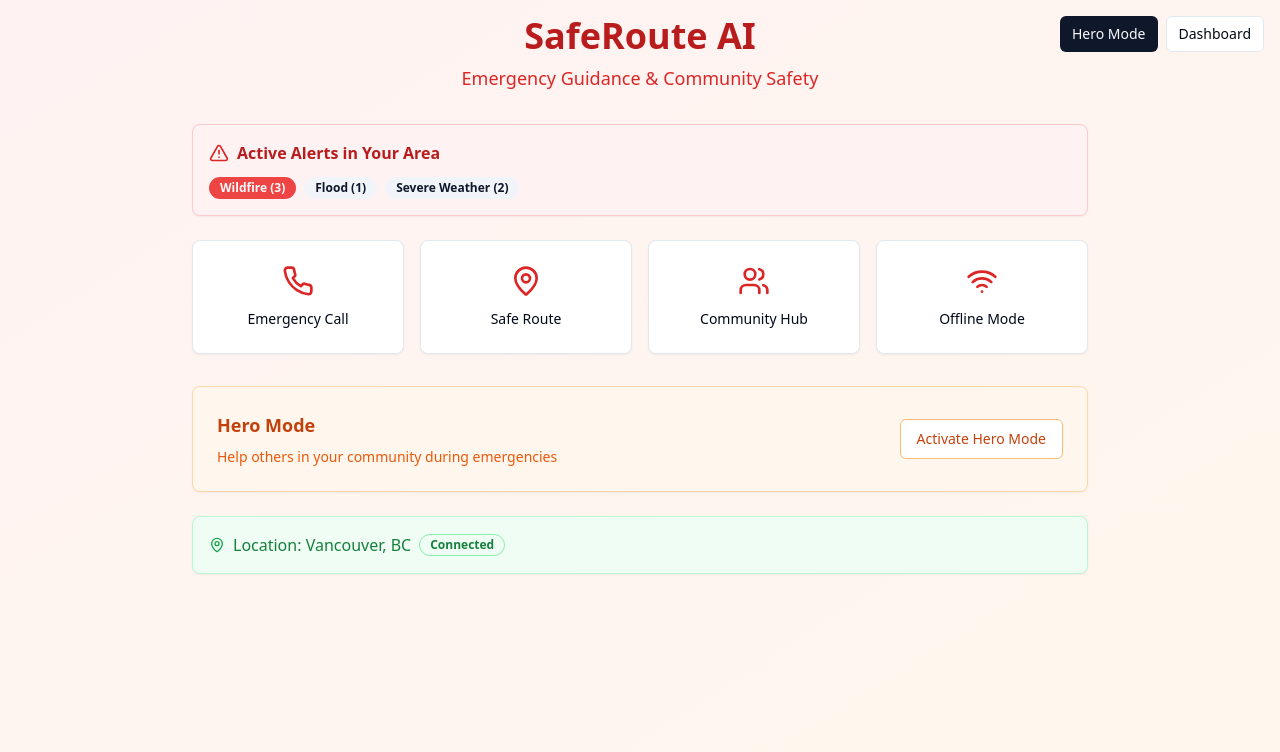
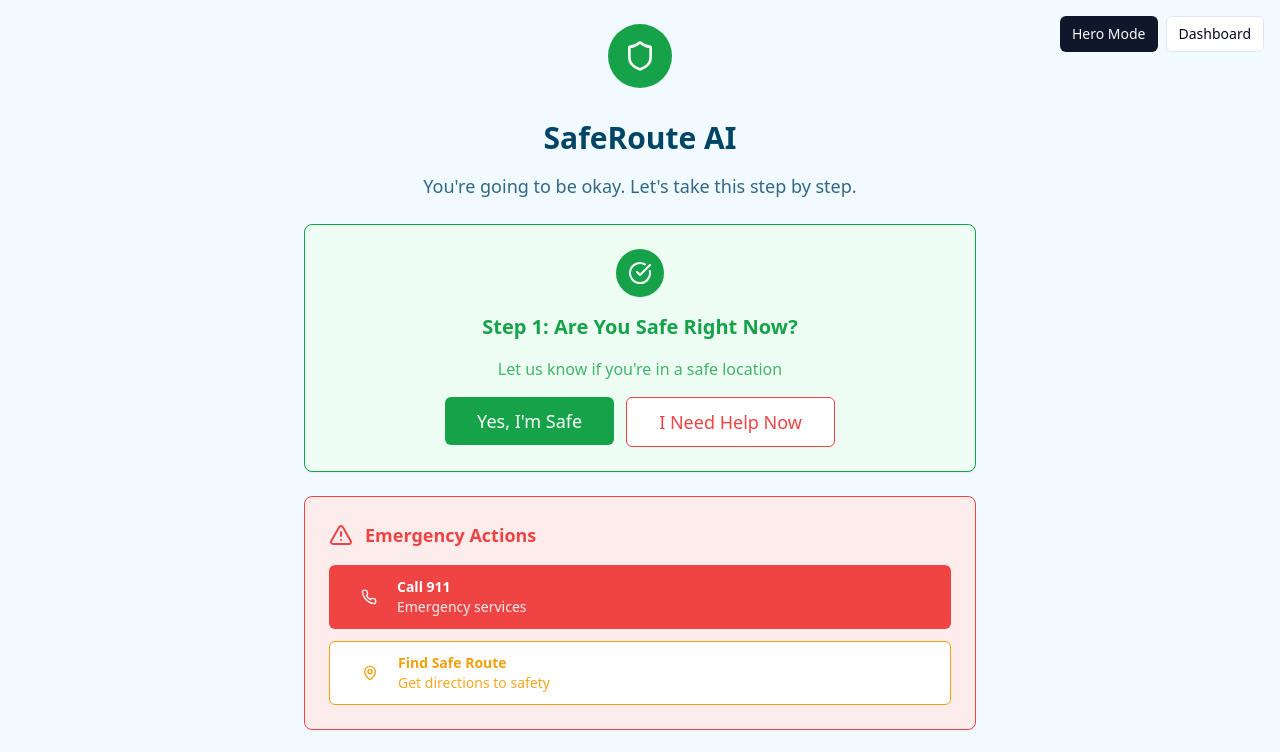
Before and after one commit to SunnyG33/safe-route-ai-funds, a React (Vite) app: page / in a window 1280 px wide. Shown: the top 752 px of the page. Built offline with nearby package versions, Linux system fonts and the light colour scheme.

Commit message:
Refactor Hero Mode UI
Redesign the Hero Mode interface based on recommended UI principles for high-stress situations.

```diff
--- a/src/components/EmergencyHero.tsx
+++ b/src/components/EmergencyHero.tsx
@@ -1,88 +1,109 @@
-import { AlertTriangle, Phone, MapPin, Users, Wifi } from "lucide-react";
+import { Shield, Phone, CheckCircle, Users, AlertTriangle, MapPin } from "lucide-react";
 import { Button } from "@/components/ui/button";
 import { Card, CardContent } from "@/components/ui/card";
 import { Badge } from "@/components/ui/badge";
 
 const EmergencyHero = () => {
-  const emergencyTypes = [
-    { name: "Wildfire", status: "active", count: 3 },
-    { name: "Flood", status: "watch", count: 1 },
-    { name: "Severe Weather", status: "warning", count: 2 },
-  ];
-
-  const quickActions = [
-    { icon: Phone, label: "Emergency Call", action: "911" },
-    { icon: MapPin, label: "Safe Route", action: "route" },
-    { icon: Users, label: "Community Hub", action: "community" },
-    { icon: Wifi, label: "Offline Mode", action: "offline" },
-  ];
-
   return (
-    <div className="min-h-screen bg-gradient-to-br from-red-50 to-orange-50 p-4">
-      <div className="max-w-4xl mx-auto">
-        {/* Header */}
-        <div className="text-center mb-8">
-          <h1 className="text-4xl font-bold text-red-700 mb-2">SafeRoute AI</h1>
-          <p className="text-lg text-red-600">Emergency Guidance & Community Safety</p>
+    <div className="min-h-screen bg-emergency-calm p-6">
+      <div className="max-w-2xl mx-auto space-y-6">
+        {/* Calming Header */}
+        <div className="text-center space-y-4">
+          <div className="inline-flex items-center justify-center w-16 h-16 bg-emergency-safe rounded-full mb-4">
+            <Shield className="h-8 w-8 text-emergency-safe-foreground" />
+          </div>
+          <h1 className="text-3xl font-bold text-emergency-calm-foreground">SafeRoute AI</h1>
+          <p className="text-lg text-emergency-calm-foreground/80">You're going to be okay. Let's take this step by step.</p>
         </div>
 
-        {/* Emergency Status Bar */}
-        <Card className="mb-6 border-red-200 bg-red-50">
-          <CardContent className="p-4">
-            <div className="flex items-center gap-2 mb-3">
-              <AlertTriangle className="h-5 w-5 text-red-600" />
-              <span className="font-semibold text-red-700">Active Alerts in Your Area</span>
+        {/* Step 1: Check In Safe */}
+        <Card className="border-emergency-safe bg-emergency-safe-light">
+          <CardContent className="p-6 text-center space-y-4">
+            <div className="inline-flex items-center justify-center w-12 h-12 bg-emergency-safe rounded-full">
+              <CheckCircle className="h-6 w-6 text-emergency-safe-foreground" />
             </div>
-            <div className="flex flex-wrap gap-2">
-              {emergencyTypes.map((emergency) => (
-                <Badge
-                  key={emergency.name}
-                  variant={emergency.status === "active" ? "destructive" : "secondary"}
-                  className="text-xs"
-                >
-                  {emergency.name} ({emergency.count})
-                </Badge>
-              ))}
-            </div>
-          </CardContent>
-        </Card>
-
-        {/* Quick Actions Grid */}
-        <div className="grid grid-cols-2 md:grid-cols-4 gap-4 mb-8">
-          {quickActions.map((action) => (
-            <Card key={action.label} className="hover:shadow-lg transition-shadow cursor-pointer">
-              <CardContent className="p-6 text-center">
-                <action.icon className="h-8 w-8 mx-auto mb-3 text-red-600" />
-                <p className="font-medium text-sm">{action.label}</p>
-              </CardContent>
-            </Card>
-          ))}
-        </div>
-
-        {/* Hero Mode Toggle */}
-        <Card className="mb-6 border-orange-200 bg-orange-50">
-          <CardContent className="p-6">
-            <div className="flex items-center justify-between">
-              <div>
-                <h3 className="text-lg font-semibold text-orange-700 mb-2">Hero Mode</h3>
-                <p className="text-orange-600 text-sm">
-                  Help others in your community during emergencies
-                </p>
-              </div>
-              <Button variant="outline" className="border-orange-300 text-orange-700 hover:bg-orange-100">
-                Activate Hero Mode
+            <h2 className="text-xl font-semibold text-emergency-safe">Step 1: Are You Safe Right Now?</h2>
+            <p className="text-emergency-safe/80">Let us know if you're in a safe location</p>
+            <div className="flex flex-col sm:flex-row gap-3 justify-center">
+              <Button
+                size="lg"
+                className="bg-emergency-safe text-emergency-safe-foreground hover:bg-emergency-safe/90 text-lg py-6 px-8"
+              >
+                Yes, I'm Safe
+              </Button>
+              <Button
+                size="lg"
+                variant="outline"
+                className="border-emergency-danger text-emergency-danger hover:bg-emergency-danger hover:text-emergency-danger-foreground text-lg py-6 px-8"
+              >
+                I Need Help Now
               </Button>
             </div>
           </CardContent>
         </Card>
 
-        {/* Current Location Status */}
-        <Card className="border-green-200 bg-green-50">
+        {/* Emergency Actions - Only if help needed */}
+        <Card className="border-emergency-danger bg-emergency-danger-light">
+          <CardContent className="p-6 space-y-4">
+            <div className="flex items-center gap-3 mb-4">
+              <AlertTriangle className="h-6 w-6 text-emergency-danger" />
+              <h3 className="text-lg font-semibold text-emergency-danger">Emergency Actions</h3>
+            </div>
+            <div className="grid gap-3">
+              <Button
+                size="lg"
+                className="bg-emergency-danger text-emergency-danger-foreground hover:bg-emergency-danger/90 justify-start h-16"
+              >
+                <Phone className="h-6 w-6 mr-3" />
+                <div className="text-left">
+                  <div className="font-semibold">Call 911</div>
+                  <div className="text-sm opacity-90">Emergency services</div>
+                </div>
+              </Button>
+              <Button
+                variant="outline"
+                size="lg"
+                className="border-emergency-warning text-emergency-warning hover:bg-emergency-warning hover:text-emergency-warning-foreground justify-start h-16"
+              >
+                <MapPin className="h-6 w-6 mr-3" />
+                <div className="text-left">
+                  <div className="font-semibold">Find Safe Route</div>
+                  <div className="text-sm opacity-90">Get directions to safety</div>
+                </div>
+              </Button>
+            </div>
+          </CardContent>
+        </Card>
+
+        {/* Community Support */}
+        <Card className="border-emergency-focus bg-emergency-calm">
+          <CardContent className="p-6 space-y-4">
+            <div className="flex items-center gap-3 mb-4">
+              <Users className="h-6 w-6 text-emergency-focus" />
+              <h3 className="text-lg font-semibold text-emergency-calm-foreground">Community Support</h3>
+            </div>
+            <p className="text-emergency-calm-foreground/80">Connect with local heroes and community members</p>
+            <Button
+              variant="outline"
+              size="lg"
+              className="w-full border-emergency-focus text-emergency-focus hover:bg-emergency-focus hover:text-emergency-focus-foreground h-14"
+            >
+              Join Community Hub
+            </Button>
+          </CardContent>
+        </Card>
+
+        {/* Current Status */}
+        <Card className="bg-card border-border">
           <CardContent className="p-4">
-            <div className="flex items-center gap-2">
-              <MapPin className="h-4 w-4 text-green-600" />
-              <span className="text-green-700 font-medium">Location: Vancouver, BC</span>
-              <Badge variant="outline" className="border-green-300 text-green-700">Connected</Badge>
+            <div className="flex items-center justify-between">
+              <div className="flex items-center gap-2">
+                <MapPin className="h-4 w-4 text-muted-foreground" />
+                <span className="text-sm text-muted-foreground">Vancouver, BC</span>
+              </div>
+              <Badge variant="outline" className="border-emergency-safe text-emergency-safe">
+                Connected
+              </Badge>
             </div>
           </CardContent>
         </Card>
--- a/src/index.css
+++ b/src/index.css
@@ -53,6 +53,25 @@ All colors MUST be HSL.
     --sidebar-border: 220 13% 91%;
 
     --sidebar-ring: 217.2 91.2% 59.8%;
+
+    /* Emergency-specific calming colors */
+    --emergency-safe: 142 76% 36%;
+    --emergency-safe-foreground: 0 0% 100%;
+    --emergency-safe-light: 142 76% 96%;
+
+    --emergency-warning: 38 92% 50%;
+    --emergency-warning-foreground: 0 0% 100%;
+    --emergency-warning-light: 38 92% 96%;
+
+    --emergency-danger: 0 84.2% 60.2%;
+    --emergency-danger-foreground: 0 0% 100%;
+    --emergency-danger-light: 0 84.2% 96%;
+
+    --emergency-calm: 200 100% 97%;
+    --emergency-calm-foreground: 200 100% 20%;
+
+    --emergency-focus: 217 91% 60%;
+    --emergency-focus-foreground: 0 0% 100%;
   }
 
   .dark {
@@ -91,6 +110,25 @@ All colors MUST be HSL.
     --sidebar-accent-foreground: 240 4.8% 95.9%;
     --sidebar-border: 240 3.7% 15.9%;
     --sidebar-ring: 217.2 91.2% 59.8%;
+
+    /* Emergency-specific calming colors for dark mode */
+    --emergency-safe: 142 69% 58%;
+    --emergency-safe-foreground: 142 84% 10%;
+    --emergency-safe-light: 142 69% 15%;
+
+    --emergency-warning: 38 100% 70%;
+    --emergency-warning-foreground: 38 100% 10%;
+    --emergency-warning-light: 38 100% 15%;
+
+    --emergency-danger: 0 62.8% 50%;
+    --emergency-danger-foreground: 0 84.2% 10%;
+    --emergency-danger-light: 0 62.8% 15%;
+
+    --emergency-calm: 200 50% 10%;
+    --emergency-calm-foreground: 200 50% 90%;
+
+    --emergency-focus: 217 91% 60%;
+    --emergency-focus-foreground: 0 0% 100%;
   }
 }
 
--- a/tailwind.config.ts
+++ b/tailwind.config.ts
@@ -61,6 +61,21 @@ export default {
 					'accent-foreground': 'hsl(var(--sidebar-accent-foreground))',
 					border: 'hsl(var(--sidebar-border))',
 					ring: 'hsl(var(--sidebar-ring))'
+				},
+				emergency: {
+					safe: 'hsl(var(--emergency-safe))',
+					'safe-foreground': 'hsl(var(--emergency-safe-foreground))',
+					'safe-light': 'hsl(var(--emergency-safe-light))',
+					warning: 'hsl(var(--emergency-warning))',
+					'warning-foreground': 'hsl(var(--emergency-warning-foreground))',
+					'warning-light': 'hsl(var(--emergency-warning-light))',
+					danger: 'hsl(var(--emergency-danger))',
+					'danger-foreground': 'hsl(var(--emergency-danger-foreground))',
+					'danger-light': 'hsl(var(--emergency-danger-light))',
+					calm: 'hsl(var(--emergency-calm))',
+					'calm-foreground': 'hsl(var(--emergency-calm-foreground))',
+					focus: 'hsl(var(--emergency-focus))',
+					'focus-foreground': 'hsl(var(--emergency-focus-foreground))'
 				}
 			},
 			borderRadius: {
```
